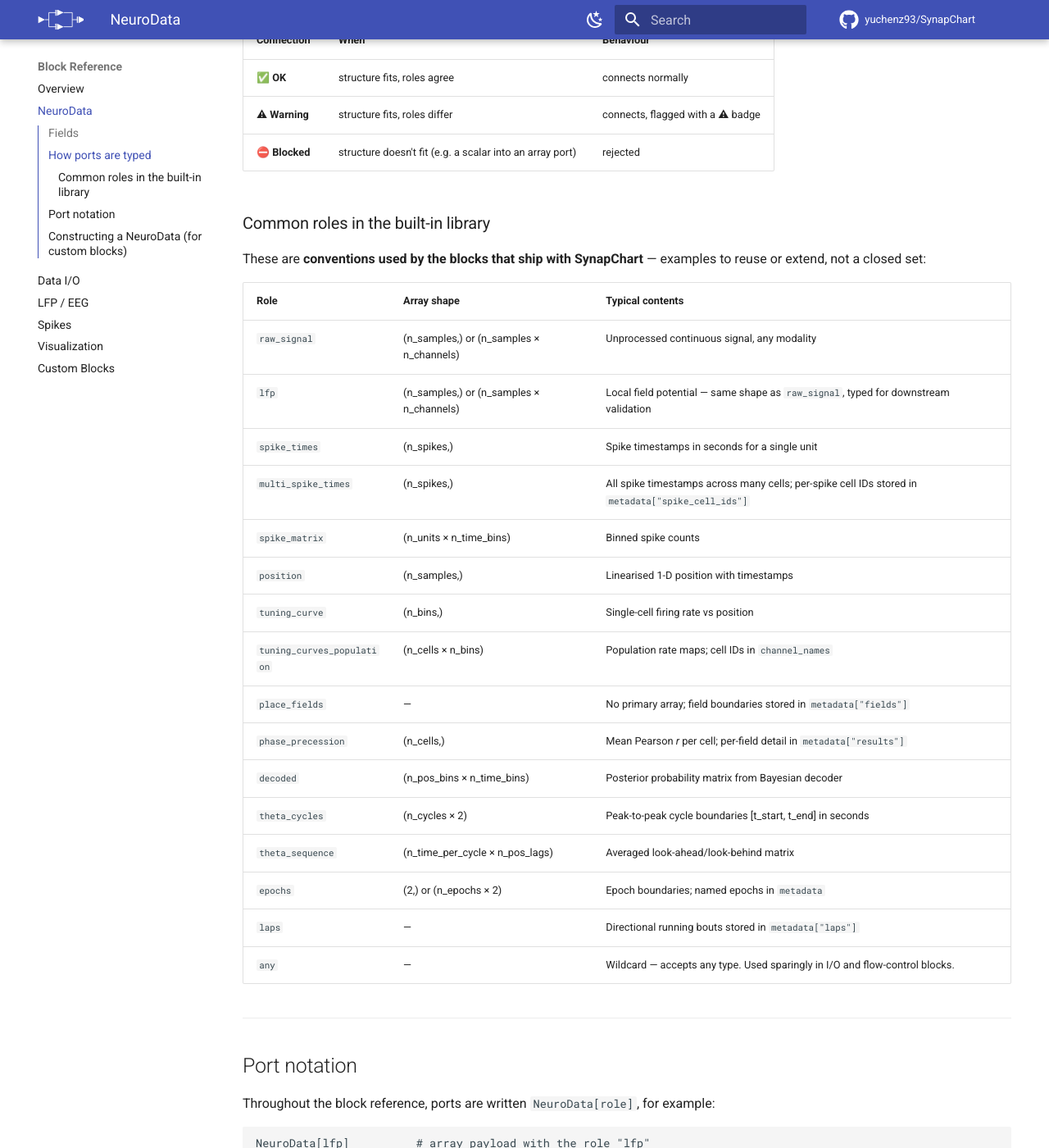
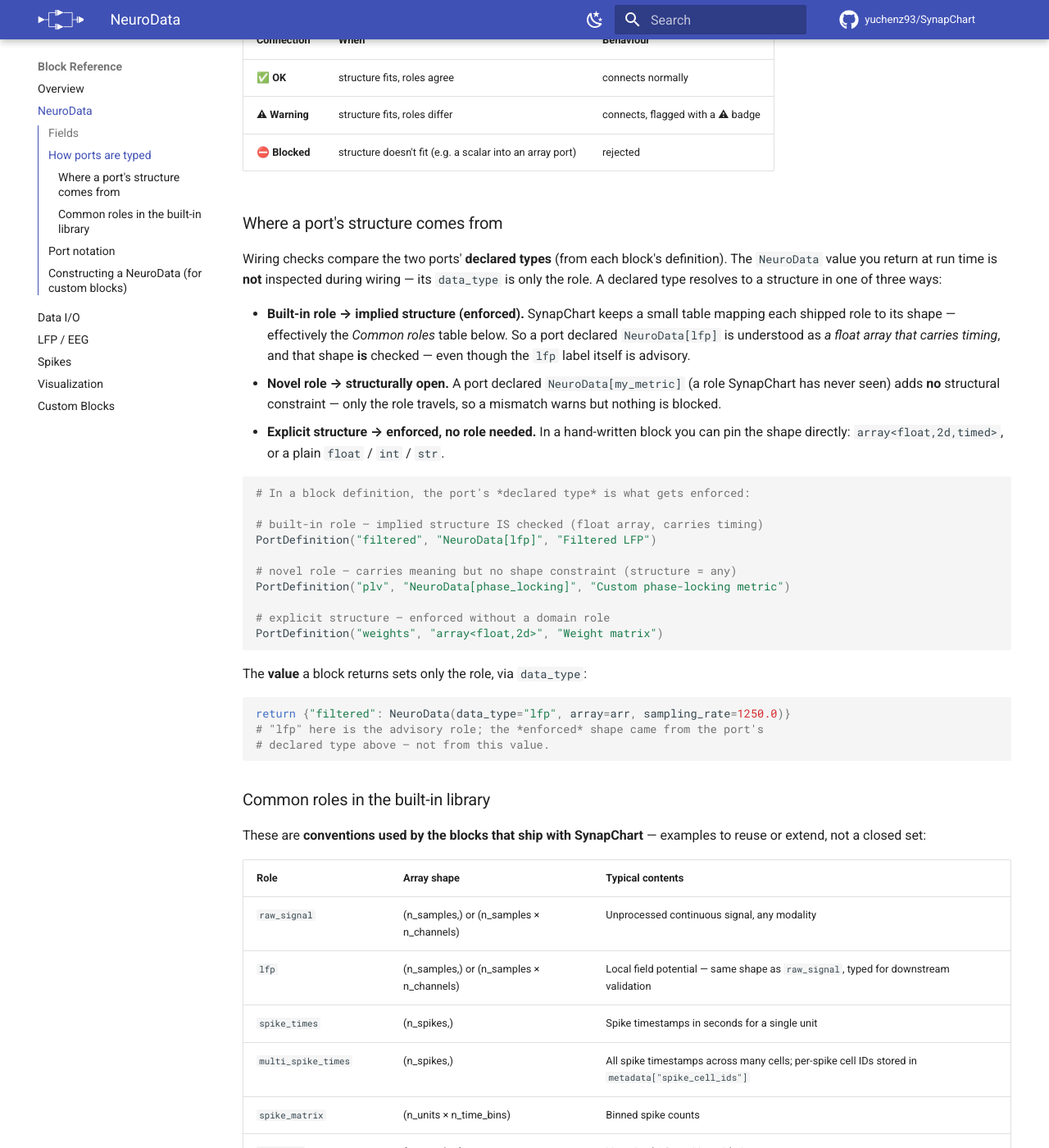
Before and after one commit to yuchenz93/SynapChart, an MkDocs documentation site: the page built from docs/neurodata.md, in a window 1280 px wide and 1400 px high, scrolled down 1226 px. Shown: the whole window at 82% size. Built offline with MkDocs 1.6.1 and Material for MkDocs 9.7.7, drawn with Linux system fonts in a browser that asks for light colours; comment, search, counter and statistics services are not loaded; some of the changed text lies outside the part shown.

Commit message:
docs: clarify how a port's structure is determined
The reframed NeuroData page said structure is "enforced" without saying where
it comes from, which could mislead. Add a "Where a port's structure comes from"
subsection: wiring checks compare declared port types (not the returned value's
data_type); built-in roles carry an implied, enforced structure via a lookup
table; novel roles are structurally open (role-only); explicit array<...> /
scalar / str forms pin structure directly. Includes a worked example with a
built-in role (lfp), a novel role, and an explicit-structure port.

Co-Authored-By: Claude Opus 4.8 <noreply@anthropic.com>

````diff
--- a/docs/neurodata.md
+++ b/docs/neurodata.md
@@ -28,7 +28,8 @@ A port's type has **two independent parts**:
    bools), a scalar (`float` / `int` / `bool`), a `str`, a list, and so on. For
    array payloads SynapChart also tracks the rank (1-D, 2-D, …) and whether the
    data carries per-sample timing. Structure is **enforced** — you can't wire a
-   string into an array port.
+   string into an array port — *when a port declares one*
+   ([details below](#where-a-ports-structure-comes-from)).
 2. **Role** — an optional, **free-form** label for what the data *means* in your
    domain (`lfp`, `spike_times`, `position`, or anything you invent). Roles are
    **advisory**: a mismatch shows a ⚠ warning you can accept — it never blocks.
@@ -42,6 +43,46 @@ file.
 | ✅ **OK** | structure fits, roles agree | connects normally |
 | ⚠ **Warning** | structure fits, roles differ | connects, flagged with a ⚠ badge |
 | ⛔ **Blocked** | structure doesn't fit (e.g. a scalar into an array port) | rejected |
+
+### Where a port's structure comes from
+
+Wiring checks compare the two ports' **declared types** (from each block's
+definition). The `NeuroData` value you return at run time is **not** inspected
+during wiring — its `data_type` is only the role. A declared type resolves to a
+structure in one of three ways:
+
+- **Built-in role → implied structure (enforced).** SynapChart keeps a small
+  table mapping each shipped role to its shape — effectively the *Common roles*
+  table below. So a port declared `NeuroData[lfp]` is understood as *a float
+  array that carries timing*, and that shape **is** checked — even though the
+  `lfp` label itself is advisory.
+- **Novel role → structurally open.** A port declared `NeuroData[my_metric]`
+  (a role SynapChart has never seen) adds **no** structural constraint — only the
+  role travels, so a mismatch warns but nothing is blocked.
+- **Explicit structure → enforced, no role needed.** In a hand-written block you
+  can pin the shape directly: `array<float,2d,timed>`, or a plain `float` /
+  `int` / `str`.
+
+```python
+# In a block definition, the port's *declared type* is what gets enforced:
+
+# built-in role — implied structure IS checked (float array, carries timing)
+PortDefinition("filtered", "NeuroData[lfp]", "Filtered LFP")
+
+# novel role — carries meaning but no shape constraint (structure = any)
+PortDefinition("plv", "NeuroData[phase_locking]", "Custom phase-locking metric")
+
+# explicit structure — enforced without a domain role
+PortDefinition("weights", "array<float,2d>", "Weight matrix")
+```
+
+The **value** a block returns sets only the role, via `data_type`:
+
+```python
+return {"filtered": NeuroData(data_type="lfp", array=arr, sampling_rate=1250.0)}
+# "lfp" here is the advisory role; the *enforced* shape came from the port's
+# declared type above — not from this value.
+```
 
 ### Common roles in the built-in library
 
````
